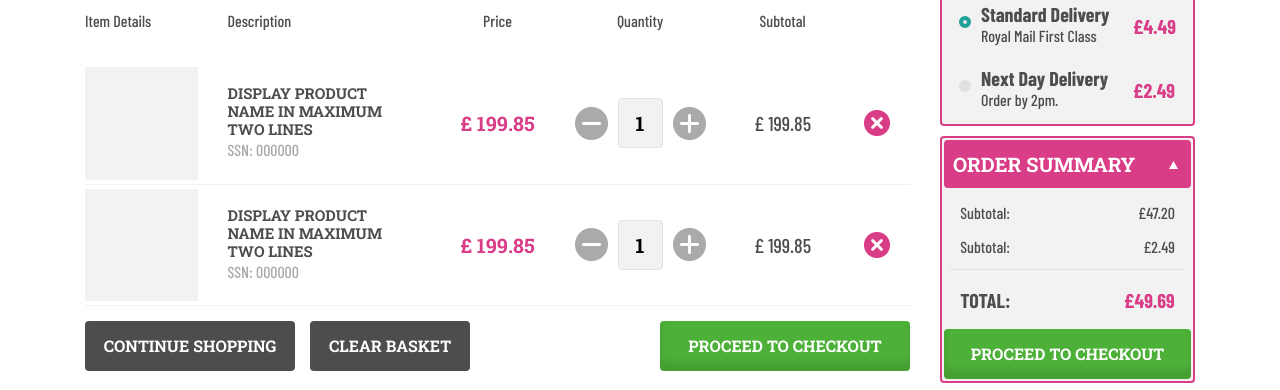
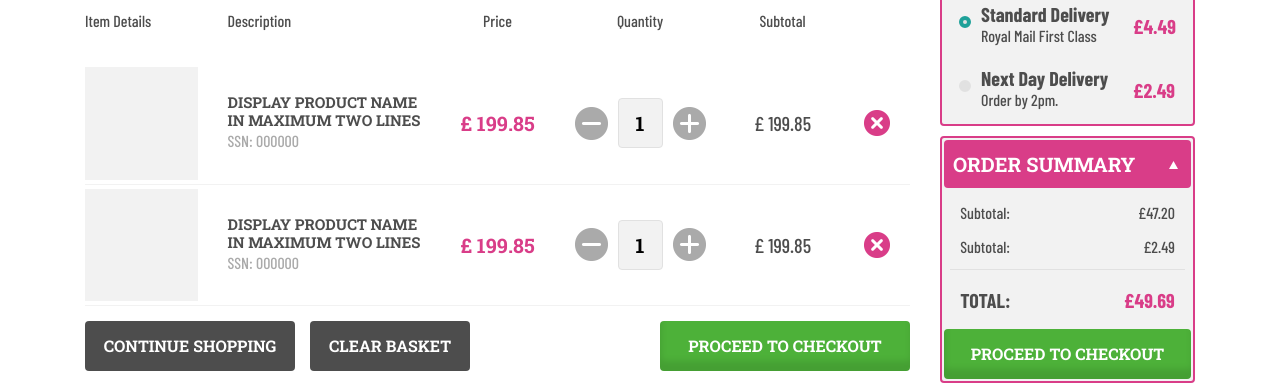
Before and after one commit to KarinaDesyatnik/stitcher, a plain HTML site: page basket.html in a window 1280 px wide. Shown: the part 346-736 px from the top of the page. Drawn offline with nearby package versions, Linux system fonts and the light colour scheme.

Commit message:
change title width

```diff
--- a/css/basket.css
+++ b/css/basket.css
@@ -249,5 +249,5 @@
 	line-height: 1.2;
 }
 .basket__item-title {
-	min-width: 188px;
+	min-width: 193px;
 }
```
